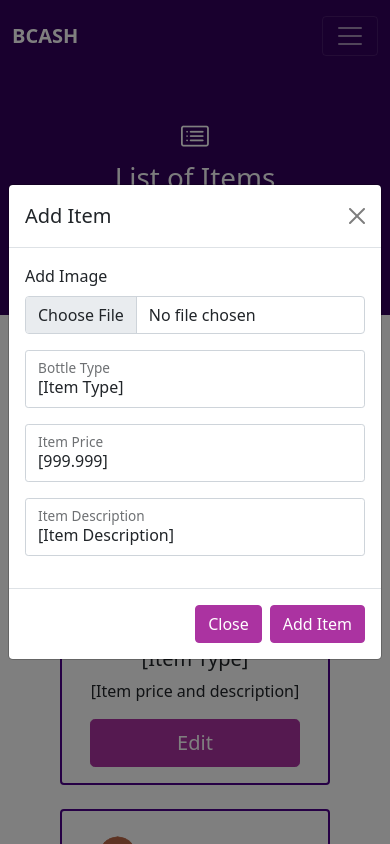
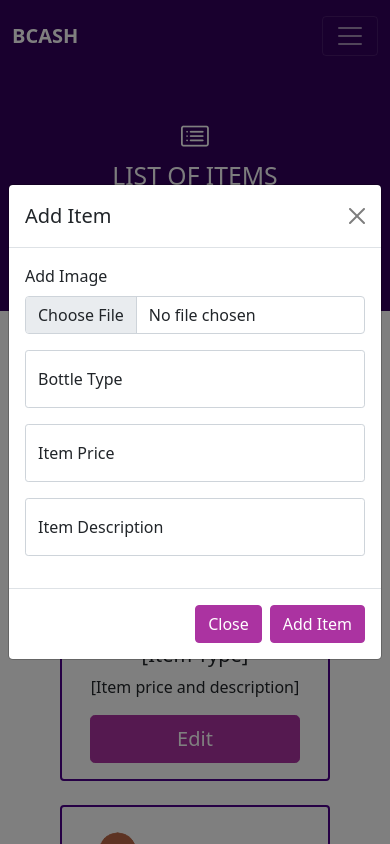
Before and after one commit to LouielAngeloQuisim/THESIS-BCASH, a PHP site: page /itemlist.php in a window 390 px wide, after a click on "Add item". Run offline with PHP 8.4, Linux system fonts and the light colour scheme; some libraries are stand-ins or nearby versions; some web fonts are replaced.

Commit message:
mga chuchu

```diff
--- a/dash_admin.php
+++ b/dash_admin.php
@@ -43,9 +43,9 @@
     <!-- recycle reports cards -->
     <section class=" bg-dark p-5">
         <div class="container">
-            <h1 class="text-light text-center mb-4">
+            <h2 class="text-light text-center mb-4">
                 RECYCLE REPORTS
-            </h1>
+            </h2>
             <!-- Total Bottles Recycled -->
             <div class="row text-center g-4">
                 <div class="col-md">
@@ -65,7 +65,7 @@
                     </div>
                 </div>
                 <div class="col-md">
-                    <div class="card bg-light text-fontdark border border-2 border-primary p-3 pb-0">
+                    <div class="card bg-light text-fontdark p-3 pb-0">
                         <div class="h1">
                             <i class="bi bi-card-text"></i>
                         </div>
--- a/dashboard.php
+++ b/dashboard.php
@@ -177,7 +177,7 @@ else{
                                             }
                                         }
                                         else{
-                                            echo "There no transactions yet";
+                                            echo "There are no recycle transactions yet";
                                         }
                                     ?>
                                 </tbody>
@@ -207,7 +207,7 @@ else{
                                             }
                                         }
                                         else{
-                                            echo "There no transactions yet";
+                                            echo "There are no redeem transactions yet";
                                         }
                                     ?>
                                 </tbody>
@@ -289,7 +289,7 @@ else{
                         </div>
                     </div>
                 </div>
-                <div class="col-md text-light text-center text-md-start p-3">
+                <div class="col-md text-light text-center text-md-start p-4">
                     <h2>RECYCLABLE BOTTLES</h2>
                     <p class="lead">
                         Here are the following bottles that can only be Recycled. Present and scan this bottles at the continue to earn points.
--- a/itemlist.php
+++ b/itemlist.php
@@ -28,9 +28,9 @@
             <div class="h1 text-white text-center">
                 <i class="bi bi-card-list"></i>
             </div>
-            <h1 class="text-light text-center">
-                List of Items
-            </h1>
+            <h2 class="text-light text-center">
+                LIST OF ITEMS
+            </h2>
             <p class="lead text-center">
                 <!-- Button Add Item trigger modal -->
                 <button type="button" class="btn btn-secondary btn-lg addbtn" data-bs-toggle="modal" data-bs-target="#modaladdItem">
@@ -113,15 +113,15 @@
                         <input class="form-control" type="file" id="addItemFile">
                     </div>
                     <div class="form-floating mb-3">
-                        <input type="text" class="form-control rounded-1" id="itype" placeholder="Enter Item Type" name="btype" value="[Item Type]">
+                        <input type="text" class="form-control rounded-1" id="itype" placeholder="Enter Item Type" name="btype">
                         <label for="btype" required>Bottle Type</label>
                     </div>
                     <div class="form-floating mb-3">
-                        <input type="peso" class="form-control rounded-1" id="iprize" placeholder="Enter Item Price" name="iprice" value="[999.999]">
+                        <input type="peso" class="form-control rounded-1" id="iprize" placeholder="Enter Item Price" name="iprice">
                         <label for="iprice" required>Item Price</label>
                     </div>
                     <div class="form-floating mb-3">
-                        <input type="text" class="form-control rounded-1" id="idisc" placeholder="Enter Item Description" name="idisc" value="[Item Description]">
+                        <input type="text" class="form-control rounded-1" id="idisc" placeholder="Enter Item Description" name="idisc">
                         <label for="idisc" required>Item Description</label>
                     </div>
                 </div>
--- a/redeem_preview.php
+++ b/redeem_preview.php
@@ -232,7 +232,7 @@
                 <div class="modal-footer">
                     <button type="button" class="btn btn-secondary" data-bs-dismiss="modal">Close</button>
                     </button>
-                    <a href="transac_admin_recycle.php" class="btn btn-secondary btn-md addbtn" id="confirm">
+                    <a href="transac_admin_redeem.php" class="btn btn-secondary btn-md addbtn" id="confirm">
                         Confirm
                     </a>
                 </div>
--- a/redeem_report.php
+++ b/redeem_report.php
@@ -95,7 +95,6 @@
                                             $name = $mydb->get_Name($user_id);
                                             $date = date("Y-m-d",strtotime($rows['trans_time']));
                                             $time = date("H:i:s A",strtotime($rows['trans_time']));
-                                            echo $acc_id;
                                             if(isset($name)){
                                                 foreach($name as $newrows){
                                                     $fname = $newrows['fname'];
--- a/transac.php
+++ b/transac.php
@@ -108,7 +108,7 @@
                                             }
                                         }
                                         else{
-                                            echo "There are no records of transactions yet";
+                                            echo "There are no records of recycle transactions yet";
                                         }
                                     ?>
                                     </tbody>
--- a/transac1.php
+++ b/transac1.php
@@ -109,7 +109,7 @@
                                             }
                                         }
                                         else{
-                                            echo "There are no records of transactions yet";
+                                            echo "There are no records of redeem transactions yet";
                                         }
                                     ?>
                                     </tbody>
--- a/transac_admin_recycle.php
+++ b/transac_admin_recycle.php
@@ -134,7 +134,7 @@
                                             }
                                         }
                                         else{
-                                            echo "There are no records of transactions yet";
+                                            echo "There are no records of recycle transactions yet";
                                         }
                                     ?>
                                     </tbody>
--- a/transac_admin_redeem.php
+++ b/transac_admin_redeem.php
@@ -135,7 +135,7 @@
                                             }
                                         }
                                         else{
-                                            echo "There are no records of transactions yet";
+                                            echo "There are no records of redeem transactions yet";
                                         }
                                     ?>
                                     </tbody>
```
Also changed, not shown: bottlelist.php (+6 -6 lines).
